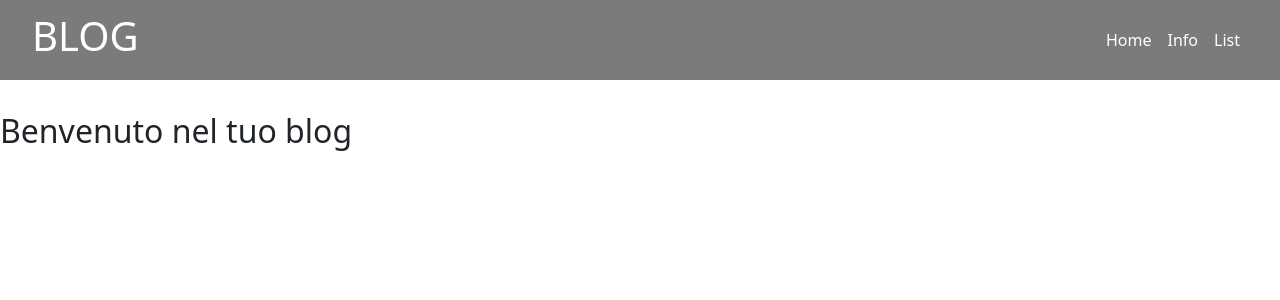
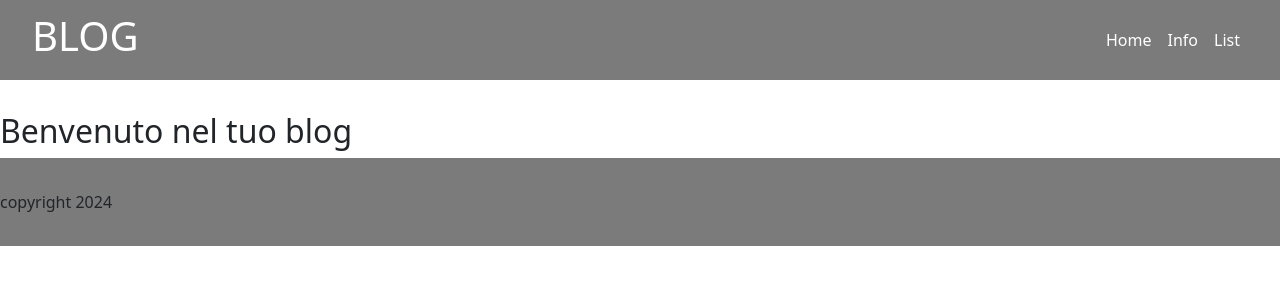
Before and after one commit to Gargenziano03/react-router, a React (Vite) app: page / in a window 1280 px wide. Shown: the top 300 px of the page. Built offline with nearby package versions, Linux system fonts and the light colour scheme.

Commit message:
add Post Page

```diff
--- a/src/App.jsx
+++ b/src/App.jsx
@@ -6,6 +6,7 @@ import DefaultLayout from './pages/DefaultLayout'
 import HomePage from './pages/Homepage'
 import ChiSiamo from './pages/ChiSiamo'
 import ListPost from './pages/ListPost'
+import PostPage from './pages/PostPage'
 
 function App() {
 
@@ -18,6 +19,7 @@ function App() {
             <Route path='/' element={<HomePage />} />
             <Route path='/ChiSiamo' element={<ChiSiamo />} />
             <Route path='/ListPost' element={<ListPost />} />
+            <Route path='/ListPost/id' element={<PostPage />} />
           </Route>
         </Routes>
       </BrowserRouter>
--- /dev/null
+++ b/src/components/AppFooter.jsx
@@ -0,0 +1,9 @@
+export default function AppFooter() {
+    return (
+        <>
+            <footer>
+                <div>copyright 2024</div>
+            </footer>
+        </>
+    )
+}
--- a/src/index.css
+++ b/src/index.css
@@ -32,3 +32,8 @@ nav {
         }
     }
 }
+
+footer {
+    background-color: var(--react-router-grey);
+    padding: 2rem 0;
+}
--- a/src/pages/DefaultLayout.jsx
+++ b/src/pages/DefaultLayout.jsx
@@ -1,5 +1,6 @@
 import { Outlet } from "react-router-dom"
 import AppHeader from "../components/AppHeader"
+import AppFooter from "../components/AppFooter"
 export default function DefaultLayout() {
     return (
         <>
@@ -7,6 +8,7 @@ export default function DefaultLayout() {
             <main>
                 <Outlet />
             </main>
+            <AppFooter />
         </>
     )
 }
--- /dev/null
+++ b/src/pages/PostPage.jsx
@@ -0,0 +1,3 @@
+export default function PostPage() {
+    return
+}
```
Also changed, not shown: src/components/Jumbotron.jsx (deleted, +0 -13 lines).
